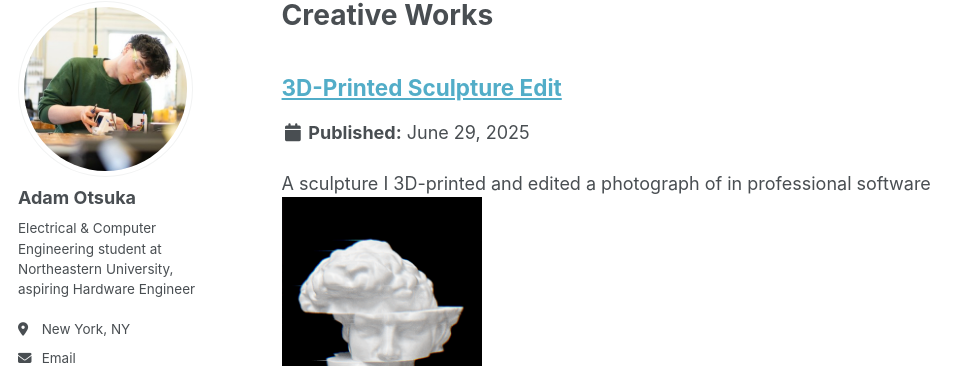
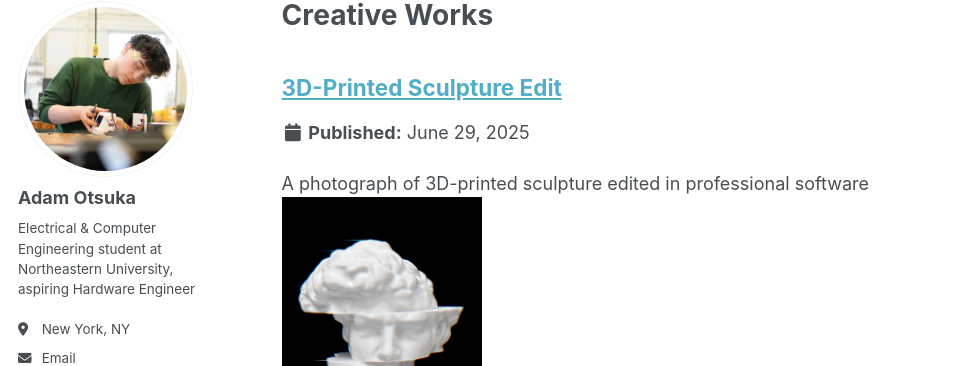
Before and after one commit to 4damo5/4damo5.github.io, a Jekyll site: the page built from _pages/portfolio.html, in a window 1280 px wide and 1239 px high. Shown: the part 98-464 px from the top of the window, without its empty margins (0-975 px from the left). Built offline with Jekyll 4.4.1, drawn with Linux system fonts in a browser that asks for light colours.

Commit message:
Update portfolio-1.md

```diff
--- a/_portfolio/portfolio-1.md
+++ b/_portfolio/portfolio-1.md
@@ -1,6 +1,6 @@
 ---
 title: "3D-Printed Sculpture Edit"
-excerpt: "A sculpture I 3D-printed and edited a photograph of in professional software<br/><img src='/images/statue.gif' width='200'>"
+excerpt: "A photograph of 3D-printed sculpture edited in professional software<br/><img src='/images/statue.gif' width='200'>"
 collection: portfolio
 ---
 
```
